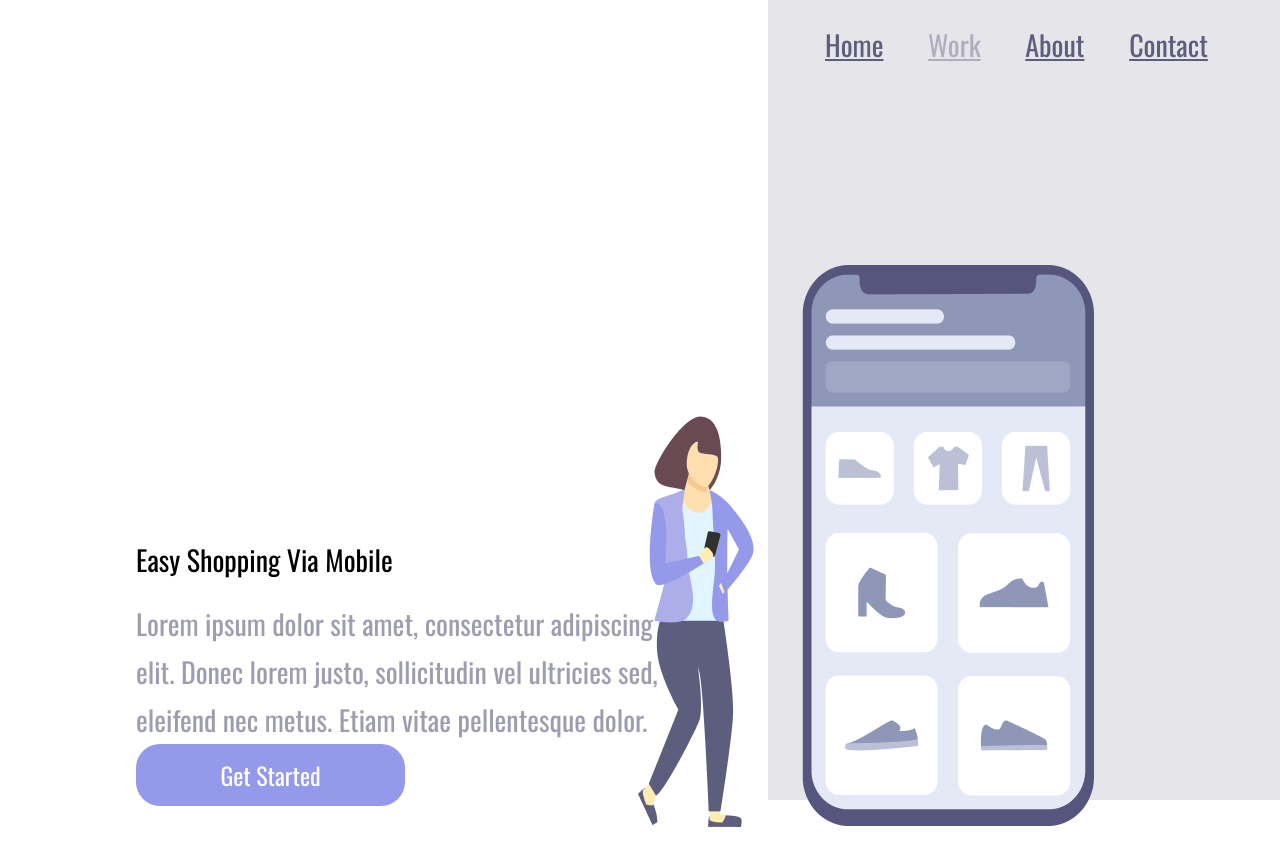
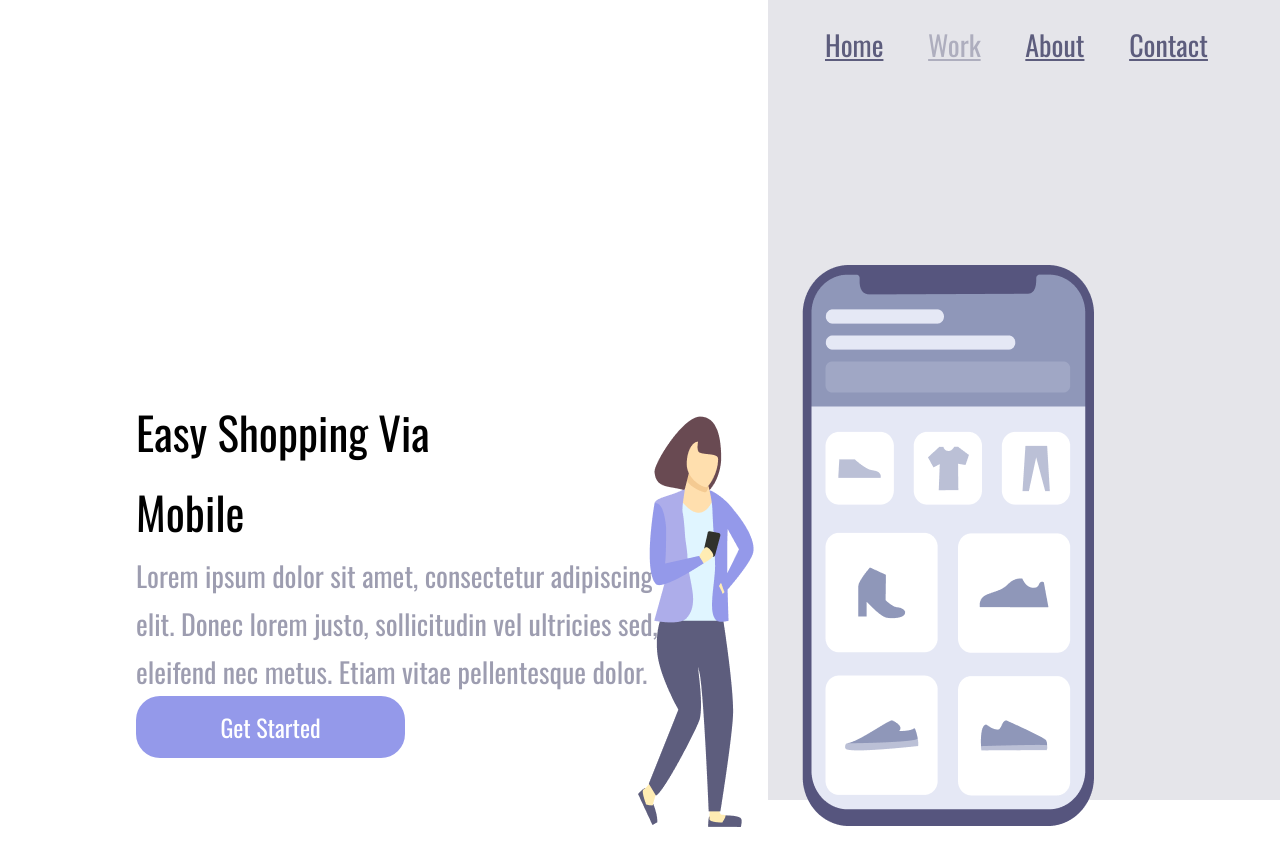
Before and after one commit to AdrianoCordeiro/Projeo-CSS, a plain HTML site: page index.html in a window 1280 px wide. Shown: the top 866 px of the page. Drawn offline with nearby package versions, Linux system fonts and the light colour scheme.

Commit message:
Alteração em css no container-left

```diff
--- a/styles.css
+++ b/styles.css
@@ -16,7 +16,7 @@
     display: inline-block;
     width: 60%;
     padding: 136px;
-    margin-top: 30%;
+    margin-top: 20%;
 
 }
 
@@ -34,7 +34,7 @@
 
 h1{
 
-    font-size: 28px;
+    font-size: 45px;
     line-height: 80px;
     width: 368px;
 
```
